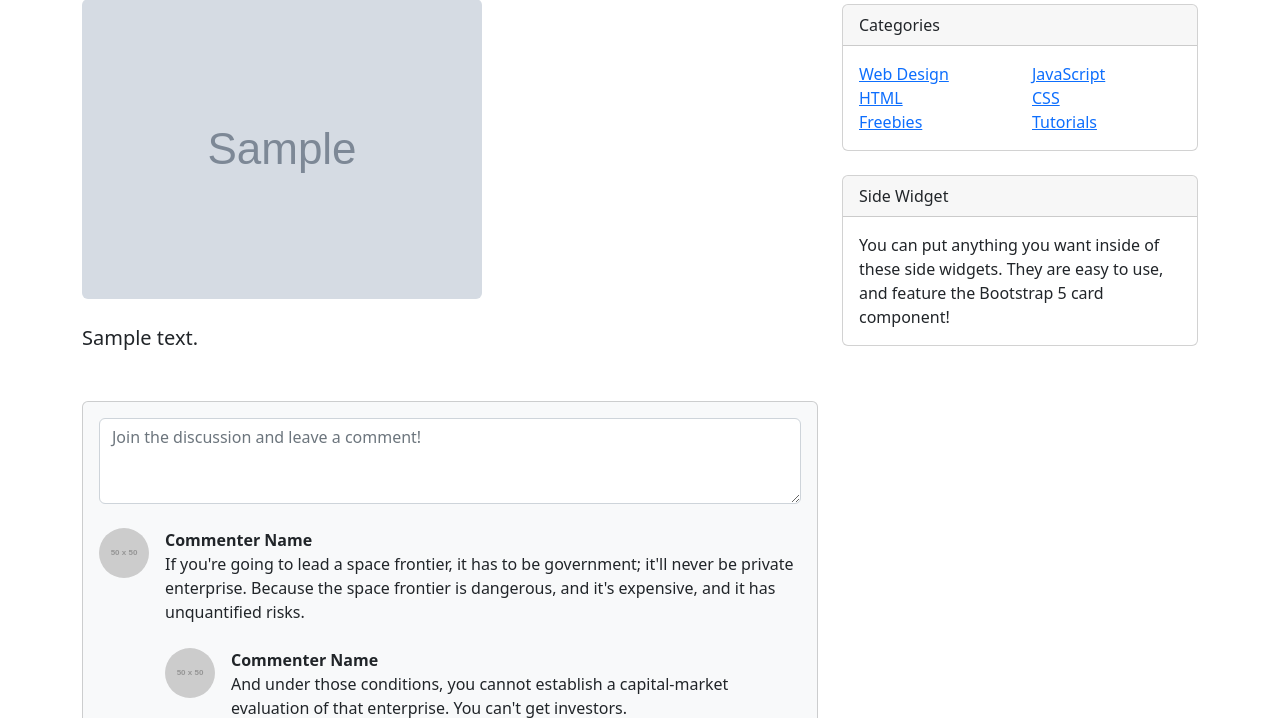
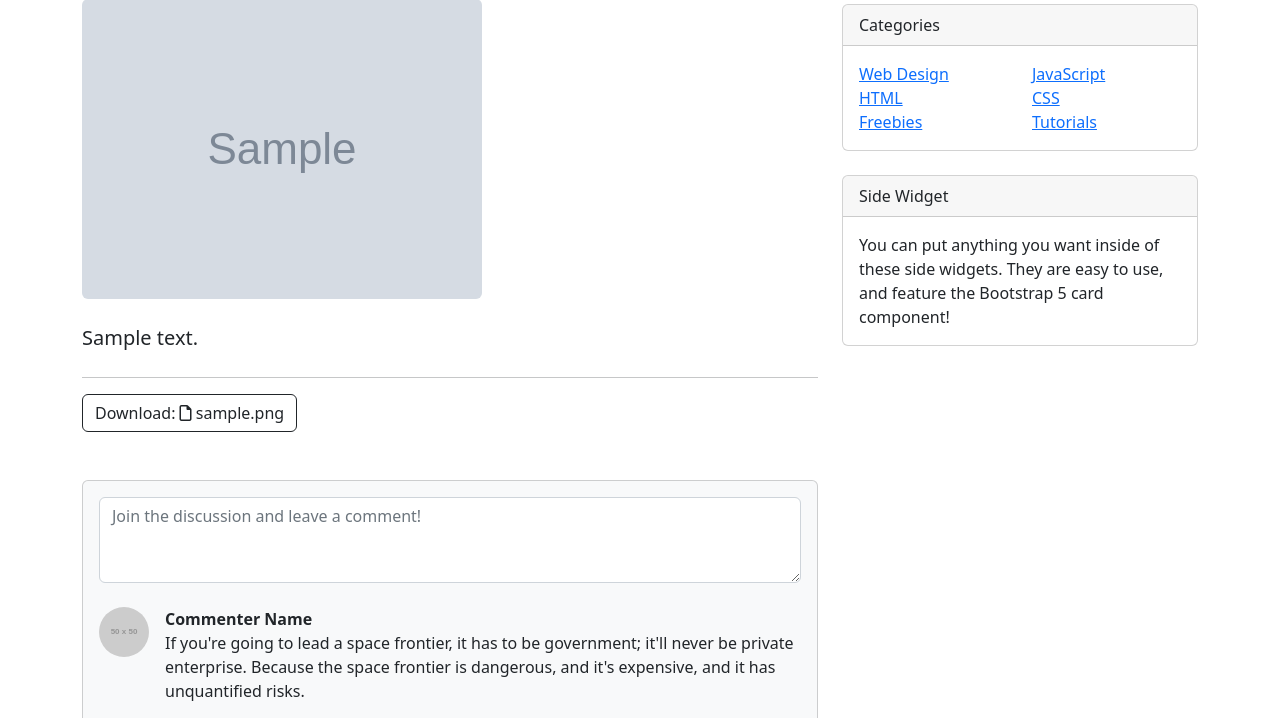
Before and after one commit to MinChangsu/doit_Django, a Django app: page /blog/1/ in a window 1280 px wide. Shown: the part 237-955 px from the top of the page. Run offline with Django 4.2, Linux system fonts and the light colour scheme; tables that the repository leaves empty hold one stand-in row (values such as "Sample post"); grey boxes marked "Sample" are stand-in pictures; grey boxes labelled with a size stand in for pictures from a placeholder-image service; some libraries are stand-ins or nearby versions.

Commit message:
첨부파일이 있을 경우 포스트 상세 페이지에 다운로드 버튼출력하기

```diff
--- a/blog/models.py
+++ b/blog/models.py
@@ -1,4 +1,5 @@
 from django.db import models
+import os
 
 
 # Create your models here.
@@ -17,3 +18,9 @@ class Post(models.Model):
 
     def get_absolute_url(self):
         return f"/blog/{self.pk}"
+
+    def get_file_name(self):
+        return os.path.basename(self.file_upload.name)
+
+    def get_file_ext(self):
+        return self.get_file_name().split(".")[-1]
--- a/blog/templates/blog/post_detail.html
+++ b/blog/templates/blog/post_detail.html
@@ -50,7 +50,18 @@
                         <!-- Post content-->
                         <section class="mb-5">
                             <p class="fs-5 mb-4">{{post.content}}</p>
+                            <hr/>
+                            {% if post.file_upload %}<a href="{{post.file_upload.url}}" class="btn btn-outline-dark" role="button" download>
+                            Download:{% if post.get_file_ext == 'csv' or post.get_file_ext == 'xlsx' or post.get_file_ext == 'xls'%}
+                            <i class="fa-regular fa-file-excel"></i>
+                            {% elif post.get_file_ext == 'docx' or post.get_file_ext == 'doc'%}
+                            <i class="fa-regular fa-file-word"></i>
+                            {% else %}
+                            <i class="fa-regular fa-file"></i>
+                            {% endif %}{{ post.get_file_name }}
+                        </a>{% endif %}
                         </section>
+
                     </article>
                     <!-- Comments section-->
                     <section class="mb-5">
@@ -141,7 +152,7 @@
         <footer class="py-5 bg-dark">
             <div class="container"><p class="m-0 text-center text-white">Copyright &copy; Your Website 2022</p></div>
         </footer>
-
+    <script src="https://kit.fontawesome.com/8f7a58d97e.js" crossorigin="anonymous"></script>
     <script src="https://cdn.jsdelivr.net/npm/@popperjs/core@2.11.6/dist/umd/popper.min.js" integrity="sha384-oBqDVmMz9ATKxIep9tiCxS/Z9fNfEXiDAYTujMAeBAsjFuCZSmKbSSUnQlmh/jp3" crossorigin="anonymous"></script>
     <script src="https://cdn.jsdelivr.net/npm/bootstrap@5.2.3/dist/js/bootstrap.min.js" integrity="sha384-cuYeSxntonz0PPNlHhBs68uyIAVpIIOZZ5JqeqvYYIcEL727kskC66kF92t6Xl2V" crossorigin="anonymous"></script>
     <script src="https://kit.fontawesome.com/8f7a58d97e.js" crossorigin="anonymous"></script>
```
